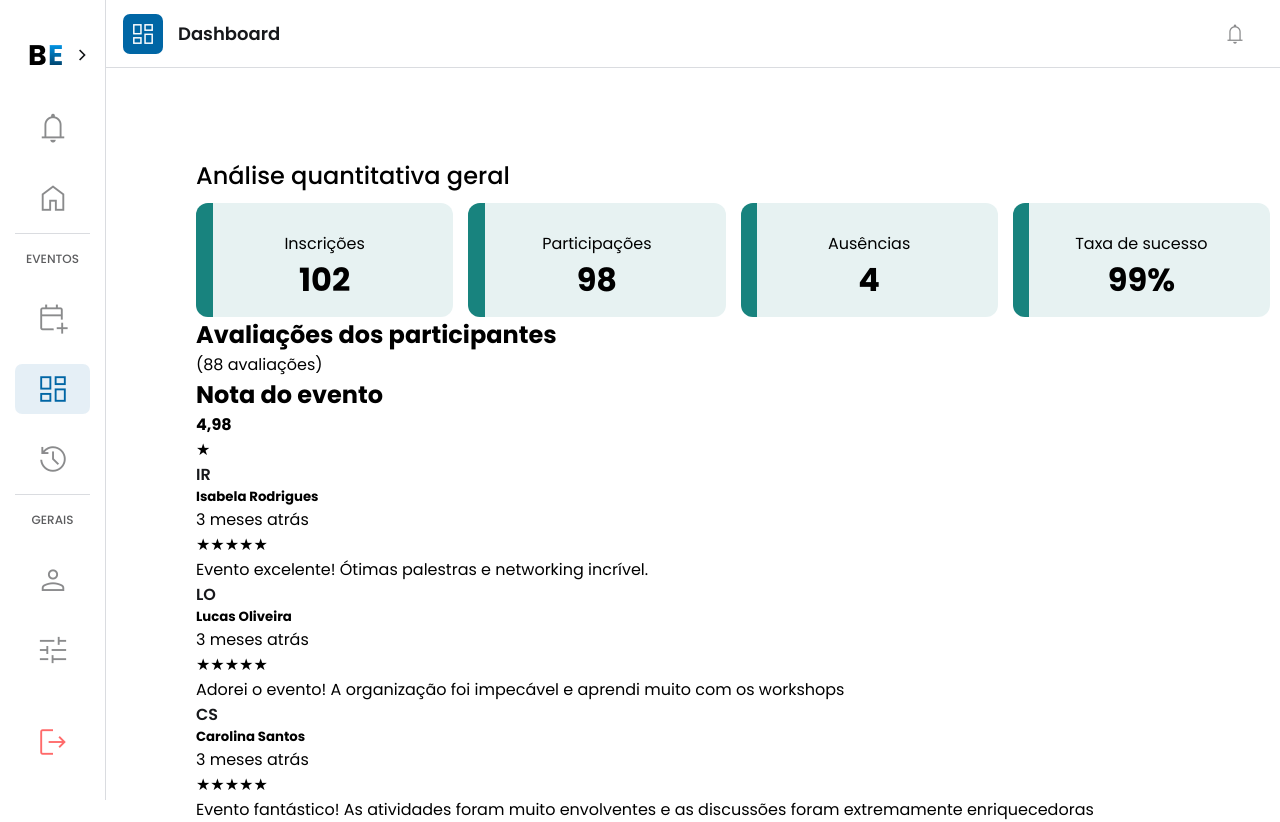
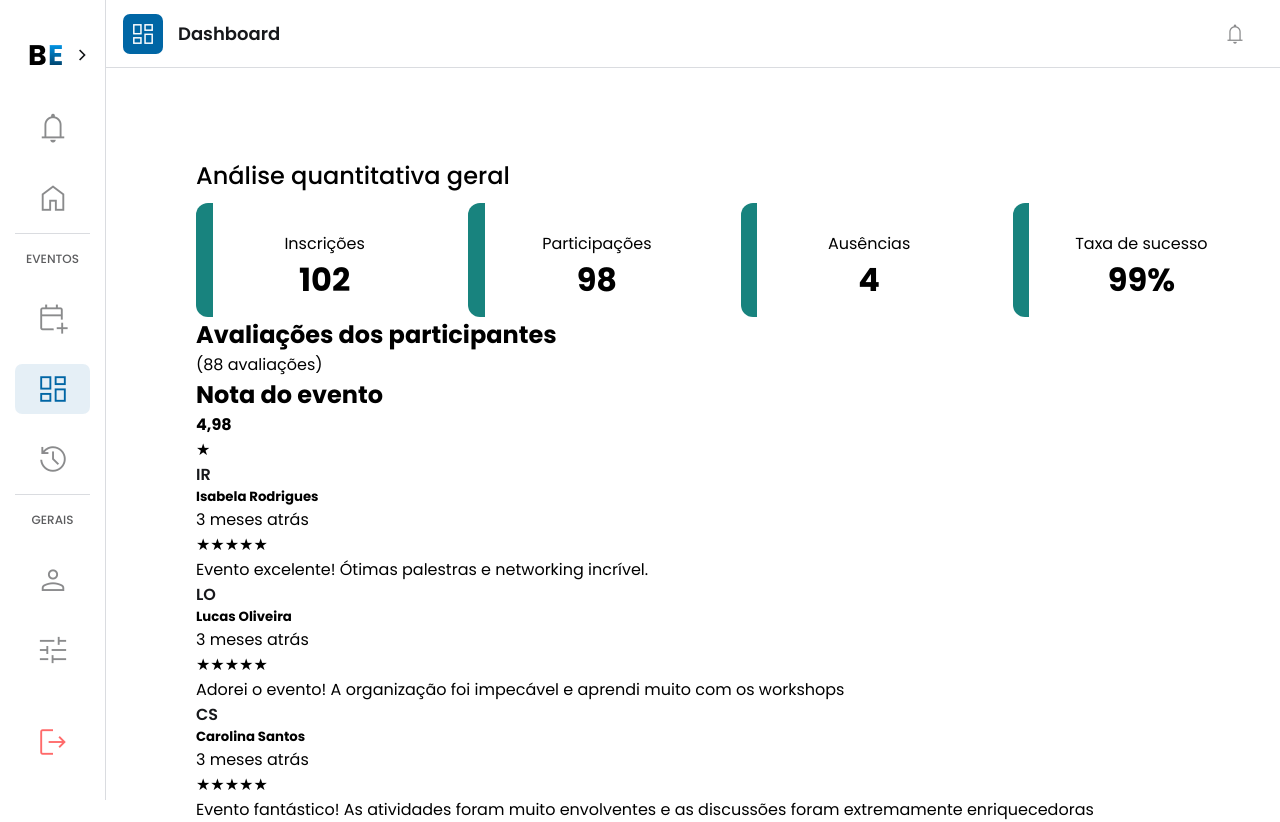
Before and after one commit to EsyProject/EsyFrontend, a React (Vite) app: page /dashboard in a window 1280 px wide. Shown: the top 822 px of the page. Built offline with nearby package versions, Linux system fonts and the light colour scheme.

Commit message:
style: Dashboard style update

```diff
--- a/src/pages/Dashboard/Dashboard.css
+++ b/src/pages/Dashboard/Dashboard.css
@@ -34,7 +34,6 @@
   align-items: center;
   width: 368px;
   height: 114px;
-  background: rgb(24, 131, 126, 0.1);
   border-radius: 12px;
   padding: 28px;
 }
@@ -45,7 +44,6 @@
   align-items: center;
   width: 368px;
   height: 114px;
-  background: rgb(24, 131, 126, 0.1);
   border-radius: 12px;
   padding: 28px;
   position: relative;
@@ -60,3 +58,7 @@
   background: #18837e;
   border-radius: 12px 0px 0px 12px;
 }
+
+.rectangle-metric .registrations {
+  background: rgb(24, 131, 126, 0.1);
+}
```
